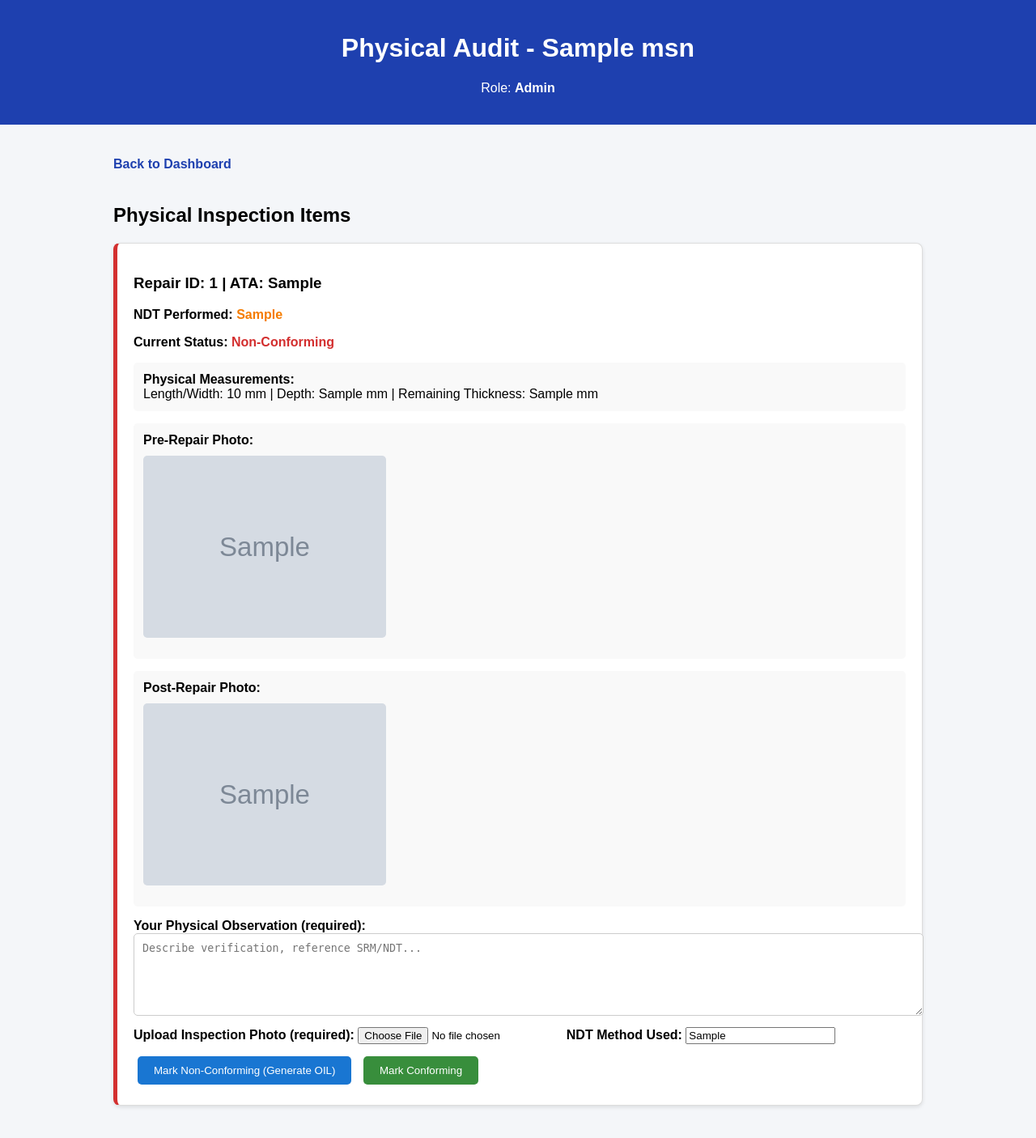
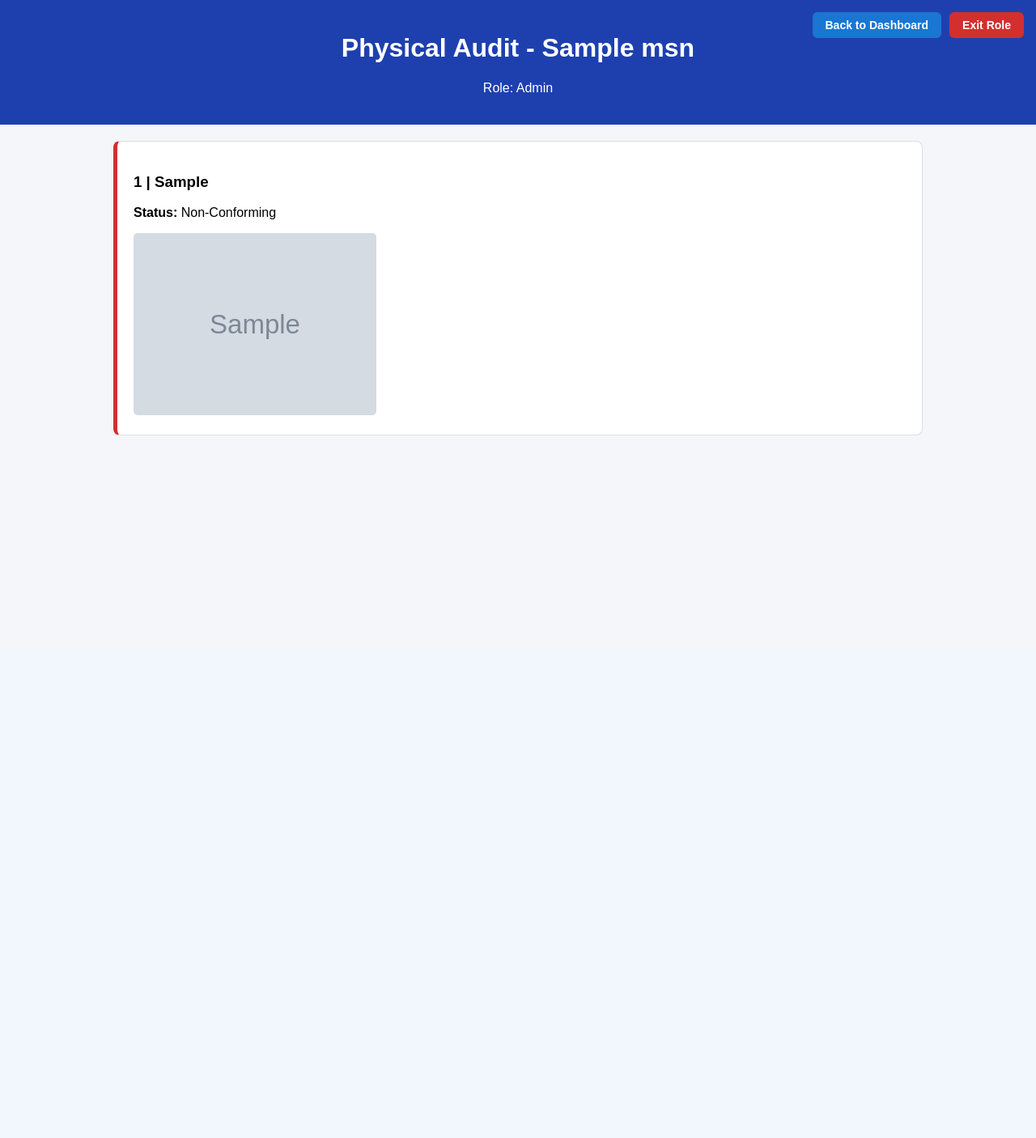
Before and after one commit to jquiroz343-sys/structural-repair-app, a Flask app: template templates/physical_audit.html in a window 1280 px wide. Shown: the whole page at 81% size. After the commit the page ends 538 px from the top, so only its background shows below. Run offline with Flask 3, Linux system fonts and the light colour scheme; the template is opened without the code that fills it: most values are stand-ins (such as "Sample title", 1, 10 or a date in 2020); grey boxes marked "Sample" are stand-in pictures.

Commit message:
Update physical_audit.html

```diff
--- a/templates/physical_audit.html
+++ b/templates/physical_audit.html
@@ -1,96 +1,29 @@
 <!DOCTYPE html>
-<html lang="en">
-<head>
-    <meta charset="UTF-8">
-    <title>Physical Audit - {{ msn }}</title>
+<html><head><title>Physical Audit - {{ msn }}</title>
 <style>
-        body { font-family: Arial; margin: 0; background: #f4f6f9; }
+    body { font-family: Arial; margin: 0; background: #f4f6f9; position: relative; }
     .header { background: #1e40af; color: white; padding: 20px; text-align: center; }
     .container { padding: 20px; max-width: 1000px; margin: auto; }
-        .audit-card { background: white; border: 1px solid #ddd; border-radius: 8px; padding: 20px; margin-bottom: 20px; box-shadow: 0 2px 5px rgba(0,0,0,0.1); }
+    .audit-card { background: white; border: 1px solid #ddd; border-radius: 8px; padding: 20px; margin-bottom: 20px; }
     .audit-card.non-conforming { border-left: 5px solid #d32f2f; }
-        .audit-card.conforming { border-left: 5px solid #388e3c; }
-        .section { margin: 15px 0; padding: 12px; background: #f9f9f9; border-radius: 5px; }
-        textarea { width: 100%; padding: 10px; border: 1px solid #ccc; border-radius: 5px; min-height: 80px; }
-        input[type="file"] { margin: 10px 0; }
-        button { background: #1976d2; color: white; padding: 10px 20px; border: none; border-radius: 5px; cursor: pointer; margin: 5px; }
-        button:hover { background: #1565c0; }
-        button.close { background: #388e3c; }
-        button.close:hover { background: #2e7d32; }
-        .back { display: inline-block; margin: 20px 0; color: #1e40af; text-decoration: none; font-weight: bold; }
-        .photo { max-width: 300px; border-radius: 5px; margin: 10px 0; }
-        .ndt { color: #f57c00; font-weight: bold; }
-    </style>
-</head>
-<body>
-    <div class="header">
-        <h1>Physical Audit - {{ msn }}</h1>
-        <p>Role: <strong>{{ role|title }}</strong></p>
-    </div>
-    <div class="container">
-        <a href="/dashboard/{{ msn }}" class="back">Back to Dashboard</a>
+    .photo { max-width: 300px; border-radius: 5px; }
+</style></head><body>
 
-        <h2>Physical Inspection Items</h2>
-
-        {% if physical_items %}
-            {% for r in physical_items %}
-            <div class="audit-card {{ 'non-conforming' if r.Audit_Physical_Status == 'Non-Conforming' else 'conforming' }}">
-                <h3>Repair ID: {{ r.Repair_ID }} | ATA: {{ r.ATA_Chapter }}</h3>
-                <p><strong>NDT Performed:</strong> <span class="ndt">{{ r.NDT_Required_Performed or 'N/A' }}</span></p>
-                <p><strong>Current Status:</strong>
-                    <span style="color: {% if r.Audit_Physical_Status == 'Non-Conforming' %}#d32f2f{% else %}#388e3c{% endif %}; font-weight: bold;">
-                        {{ r.Audit_Physical_Status or 'Pending' }}
-                    </span>
-                </p>
-
-                <div class="section">
-                    <strong>Physical Measurements:</strong><br>
-                    Length/Width: {{ r.Dim_Length_Width or 'N/A' }} mm |
-                    Depth: {{ r.Dim_Depth or 'N/A' }} mm |
-                    Remaining Thickness: {{ r.Dim_Remaining_Thk or 'N/A' }} mm
+<div style="position: absolute; top: 15px; right: 15px; display: flex; gap: 10px; z-index: 100;">
+    <a href="/dashboard/{{ msn }}" style="background: #1976d2; color: white; padding: 8px 16px; border-radius: 6px; text-decoration: none; font-weight: bold; font-size: 14px;">Back to Dashboard</a>
+    <a href="/logout/{{ msn }}" style="background: #d32f2f; color: white; padding: 8px 16px; border-radius: 6px; text-decoration: none; font-weight: bold; font-size: 14px;">Exit Role</a>
 </div>
 
-                {% if r.Doc_Photo_Pre %}
-                <div class="section">
-                    <strong>Pre-Repair Photo:</strong><br>
-                    <img src="/api/documents/download/{{ msn }}/{{ r.Doc_Photo_Pre }}" class="photo" alt="Pre-Repair">
-                </div>
-                {% endif %}
+<div class="header"><h1>Physical Audit - {{ msn }}</h1><p>Role: {{ role|title }}</p></div>
+<div class="container">
+    {% for r in physical_items %}
+    <div class="audit-card {{ 'non-conforming' if r.Audit_Physical_Status == 'Non-Conforming' else '' }}">
+        <h3>{{ r.Repair_ID }} | {{ r.ATA_Chapter }}</h3>
+        <p><strong>Status:</strong> {{ r.Audit_Physical_Status }}</p>
         {% if r.Doc_Photo_Post %}
-                <div class="section">
-                    <strong>Post-Repair Photo:</strong><br>
-                    <img src="/api/documents/download/{{ msn }}/{{ r.Doc_Photo_Post }}" class="photo" alt="Post-Repair">
-                </div>
-                {% endif %}
-
-                {% if r.Audit_Physical_Status != 'Conforming' %}
-                <form action="/api/physical/audit/{{ msn }}/{{ r.Repair_ID }}" method="POST" enctype="multipart/form-data">
-                    <label><strong>Your Physical Observation (required):</strong></label>
-                    <textarea name="physical_note" placeholder="Describe verification, reference SRM/NDT..." required></textarea>
-
-                    <label><strong>Upload Inspection Photo (required):</strong></label>
-                    <input type="file" name="inspection_photo" accept=".jpg,.jpeg,.png" required>
-
-                    <label><strong>NDT Method Used:</strong></label>
-                    <input type="text" name="ndt_method" placeholder="e.g., Ultrasonic" value="{{ r.NDT_Required_Performed or '' }}">
-
-                    <div>
-                        <button type="submit" name="action" value="non_conforming">Mark Non-Conforming (Generate OIL)</button>
-                        <button type="submit" name="action" value="conforming" class="close">Mark Conforming</button>
-                    </div>
-                </form>
-                {% else %}
-                <div style="color: #388e3c; font-weight: bold;">
-                    Physical audit closed - Compliant.
-                </div>
+        <img src="/api/documents/download/{{ msn }}/{{ r.Doc_Photo_Post }}" class="photo">
         {% endif %}
     </div>
     {% endfor %}
-        {% else %}
-        <div style="text-align: center; color: #388e3c; font-weight: bold; font-size: 18px; padding: 40px;">
-            No physical audit items pending.
 </div>
-        {% endif %}
-    </div>
-</body>
-</html>
+</body></html>
```
Lines whose indentation alone changed are shown as unchanged.
